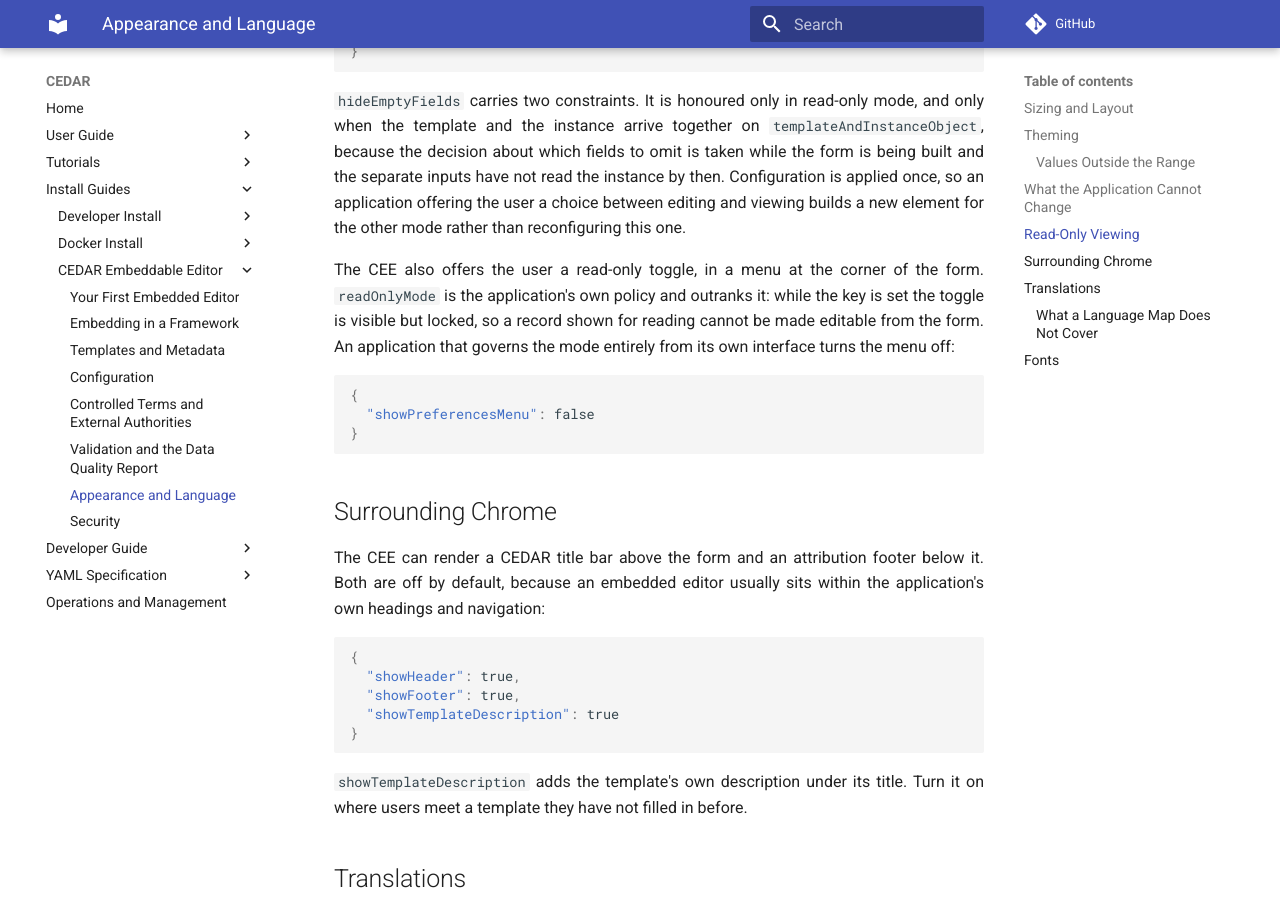
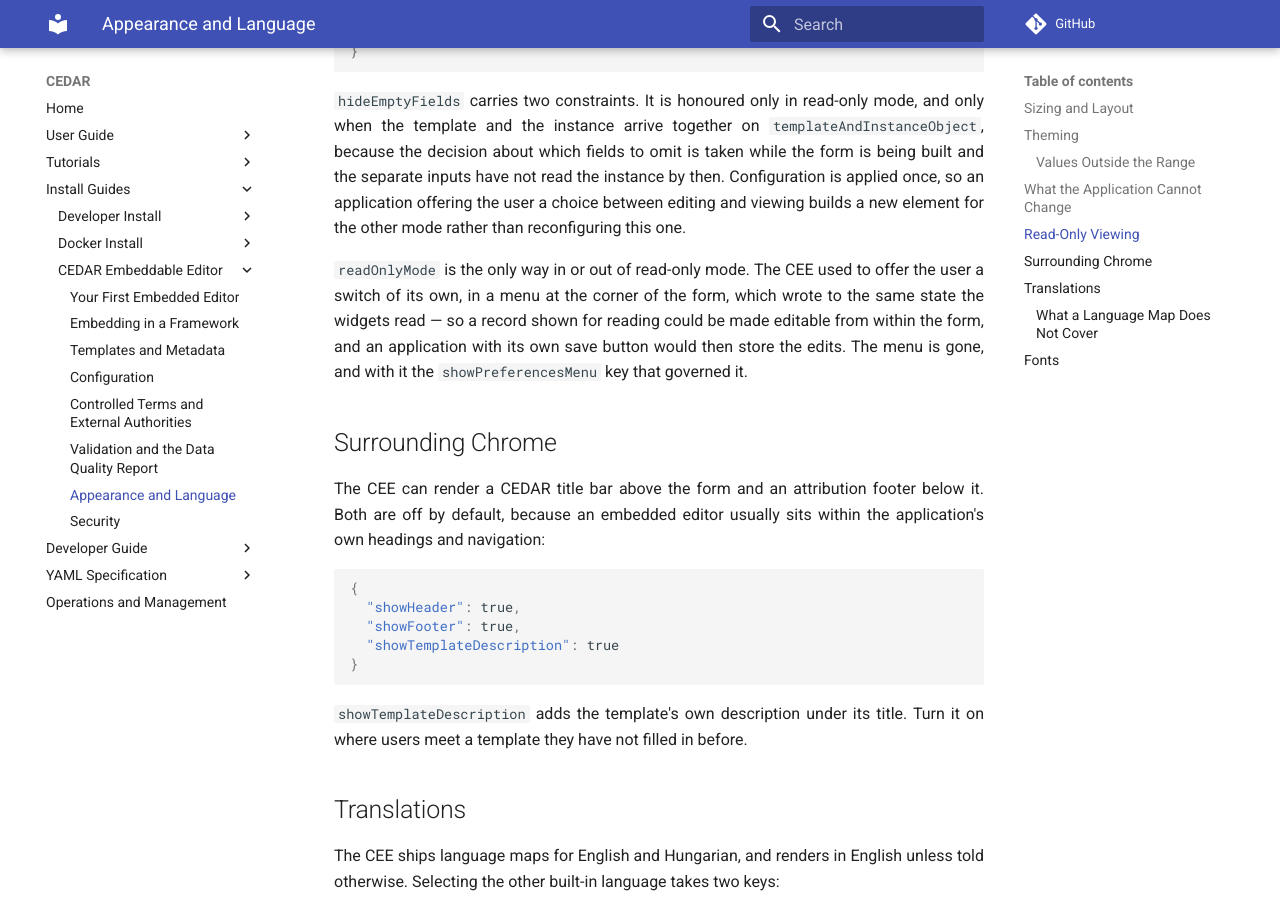
Before and after one commit to metadatacenter/cedar-mkdocs, an MkDocs documentation site: the page built from docs/cedar-embeddable-editor/appearance.md, in a window 1280 px wide and 900 px high, scrolled down 4340 px. Built offline with MkDocs 1.6.1 and Material for MkDocs 9.7.7, drawn with Linux system fonts in a browser that asks for light colours; comment, search, counter and statistics services are not loaded.

Commit message:
Record that read-only is the application's alone
The CEE offered the user a read-only switch of its own, in a menu at the corner of
the form, and it wrote to the same state the widgets read — so a record shown for
reading could be made editable from within the form. Both the menu and the switch
are gone, and `readOnlyMode` is the only way in or out.

`showPreferencesMenu` goes with the menu, so it leaves the configuration table and
the appearance guide.

Co-Authored-By: Claude Opus 5 <noreply@anthropic.com>

````diff
--- a/docs/cedar-embeddable-editor/appearance.md
+++ b/docs/cedar-embeddable-editor/appearance.md
@@ -163,16 +163,11 @@ which fields to omit is taken while the form is being built and the separate inp
 instance by then. Configuration is applied once, so an application offering the user a choice between
 editing and viewing builds a new element for the other mode rather than reconfiguring this one.
 
-The CEE also offers the user a read-only toggle, in a menu at the corner of the form. `readOnlyMode`
-is the application's own policy and outranks it: while the key is set the toggle is visible but
-locked, so a record shown for reading cannot be made editable from the form. An application that
-governs the mode entirely from its own interface turns the menu off:
-
-```json
-{
-  "showPreferencesMenu": false
-}
-```
+`readOnlyMode` is the only way in or out of read-only mode. The CEE used to offer the user a switch
+of its own, in a menu at the corner of the form, which wrote to the same state the widgets read — so
+a record shown for reading could be made editable from within the form, and an application with its
+own save button would then store the edits. The menu is gone, and with it the `showPreferencesMenu`
+key that governed it.
 
 ## Surrounding Chrome
 
````
Also changed, not shown: docs/cedar-embeddable-editor/configuration.md (+1 -2 lines).
